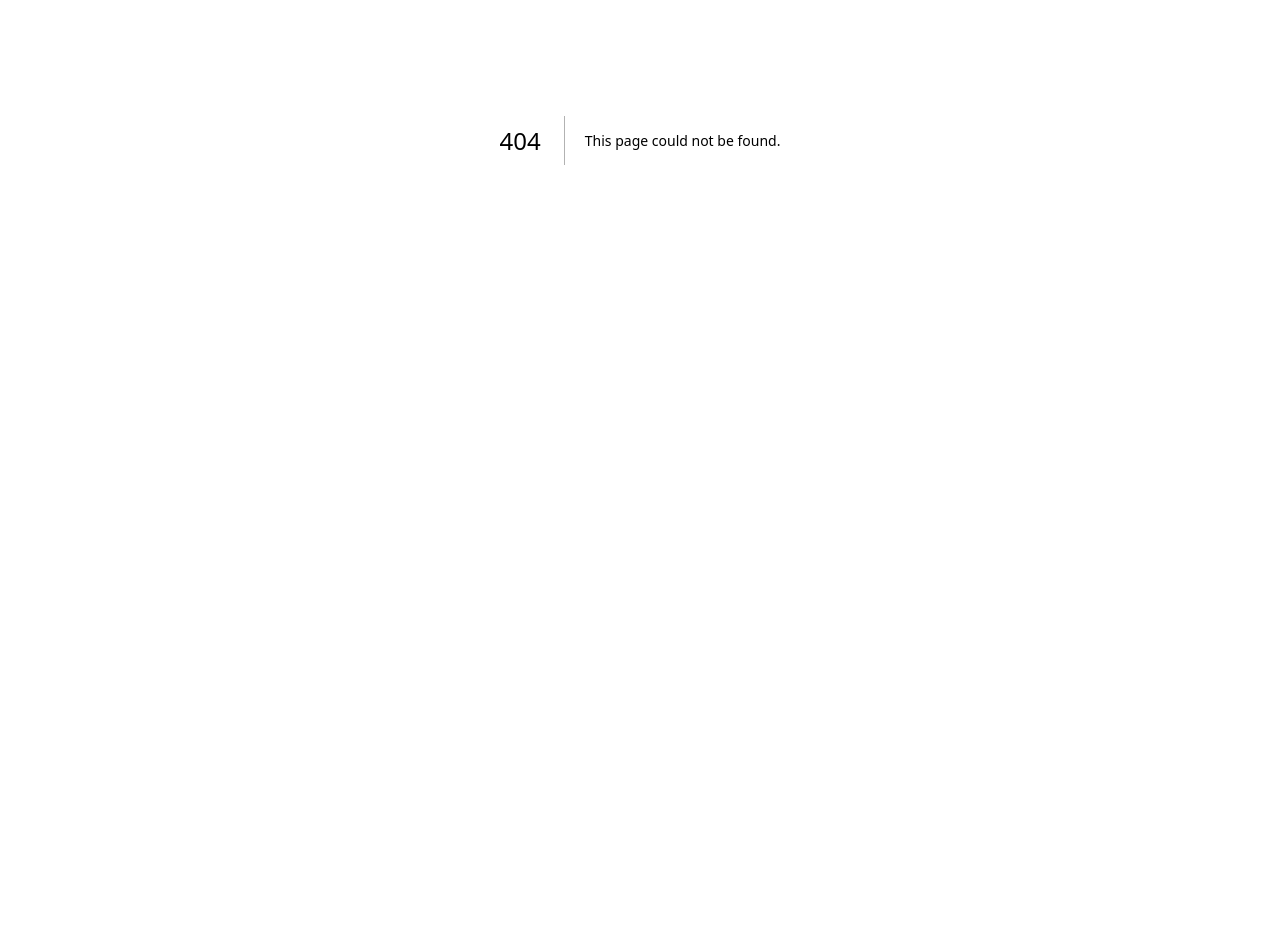
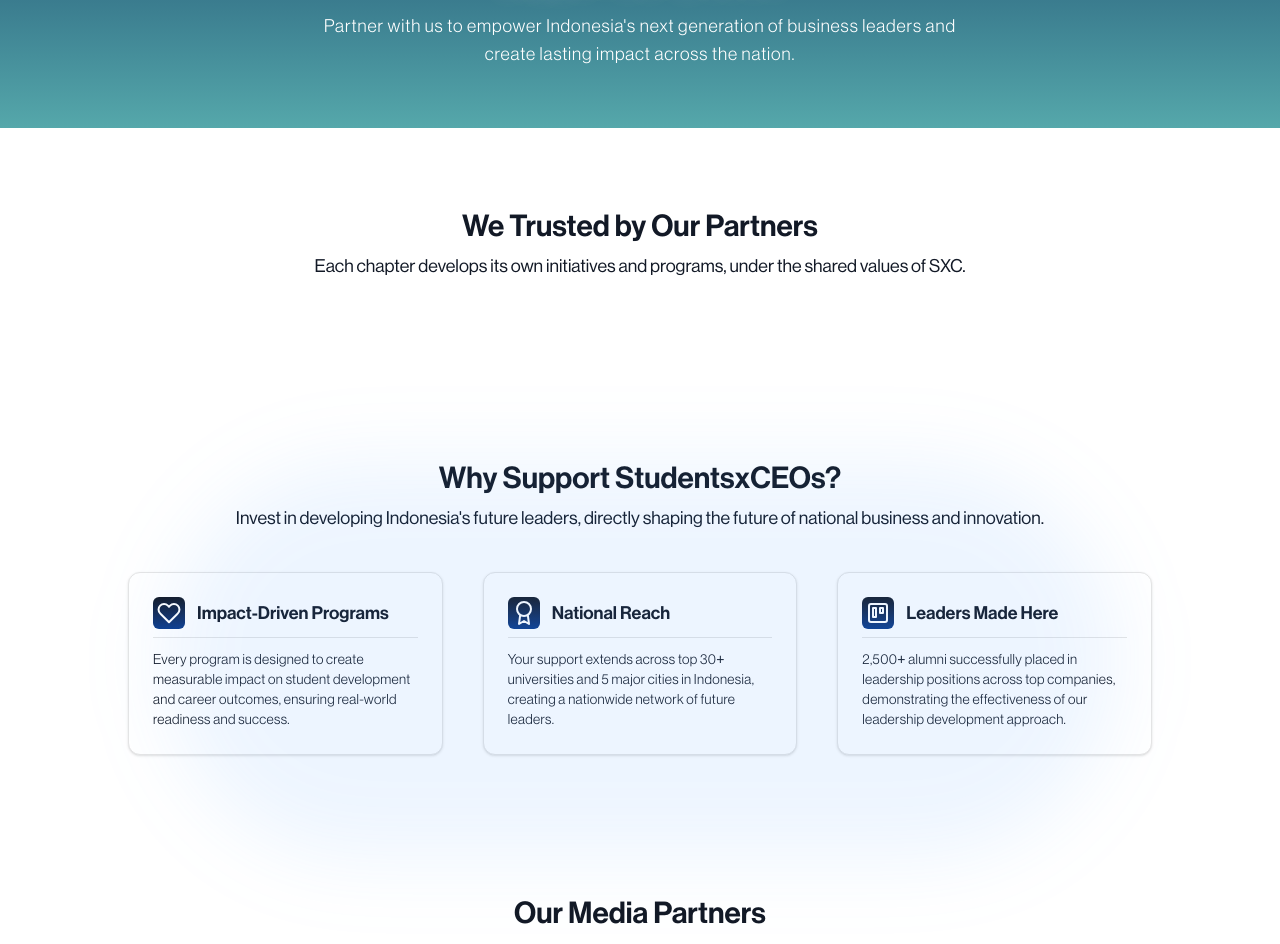
Before and after one commit to diayuunr/studentsxceos-revamp, a Next.js app: page /support in a window 1280 px wide. Before the commit this address had no page. Shown: the part 260-1204 px from the top of the page. Before the commit the page ends 800 px from the top, so only its background shows below. Built offline with nearby package versions, Linux system fonts and the light colour scheme.

Commit message:
feat(support-page): add all section

```diff
--- a/src/app/globals.css
+++ b/src/app/globals.css
@@ -7,6 +7,7 @@
   --color-white: #ffffff;
   --color-black: #000000;
   --color-blue: #BADEEF;
+  --color-green: #50A5A8;
 
   /* Neutral */
   --neutral-25: #FCFCFD;
--- /dev/null
+++ b/src/app/support/Hero.tsx
@@ -0,0 +1,18 @@
+'use client';
+
+export default function Hero() {
+  return (
+    <section className="relative w-full h-[50%] px-6 md:px-16 py-20 md:py-15 text-center overflow-hidden">
+      {/* Hero BG */}
+      <div className="absolute top-0 left-0 w-full h-full overflow-hidden bg-gradient-to-b from-[var(--primary-700)] to-[var(--color-green)] opacity-97">
+      </div>
+      {/* Hero Content */}
+      <div className="relative z-10 max-w-3xl mx-auto text-white">
+        <h1 className="text-2xl md:text-3xl font-medium mt-40 glow-text tracking-wide">Support Our Mission</h1>
+        <p className="text-xs md:text-lg md:max-w-2xl md:text-center mx-auto font-light mt-4 tracking-wider">
+            Partner with us to empower Indonesia&apos;s next generation of business leaders and create lasting impact across the nation.
+        </p>
+      </div>
+    </section>
+  );
+}
--- /dev/null
+++ b/src/app/support/Medpart.tsx
@@ -0,0 +1,14 @@
+'use client';
+
+export default function Medpart() {
+  return (
+    <section className="w-full px-6 md:px-16 py-20 md:py-20 text-center mb-10">
+      <div className="relative z-10 max-w-3xl mx-auto">
+        <h1 className="text-xl md:text-3xl font-medium mb-2">Our Media Partners</h1>
+        <p className="text-sm md:text-lg max-w-5xl mx-auto font-normal mb-10">
+          Amplifying our voice and reach through strategic alliances with leading media platforms.
+        </p>
+      </div>
+    </section>
+  );
+}
--- /dev/null
+++ b/src/app/support/Partners.tsx
@@ -0,0 +1,14 @@
+'use client';
+
+export default function Partners() {
+  return (
+    <section className="w-full px-6 md:px-16 py-20 md:py-20 text-center mb-10">
+      <div className="relative z-10 max-w-3xl mx-auto">
+        <h1 className="text-xl md:text-3xl font-medium mb-2">We Trusted by Our Partners</h1>
+        <p className="text-sm md:text-lg max-w-5xl mx-auto font-normal mb-10">
+          Each chapter develops its own initiatives and programs, under the shared values of SXC.
+        </p>
+      </div>
+    </section>
+  );
+}
--- /dev/null
+++ b/src/app/support/Ways.tsx
@@ -0,0 +1,62 @@
+'use client';
+
+import { Award, Heart, Trello } from "react-feather";
+
+export default function Ways() {
+const values = [
+    {
+        title: "Corporate Partnership",
+        description: "Collaborate with us to gain brand visibility, access top emerging talent, and align with your CSR goals through sponsorship and executive involvement in our talent pipeline programs.",
+        icon: <Heart/>
+    },
+    {
+        title: "Financial Support",
+        description: "Make a direct impact by funding our leadership programs, providing student scholarships, sponsoring events, and supporting the establishment of new chapters across the nation.",
+        icon: <Award/>
+    },
+    {
+        title: "Mentorship & Expertise",
+        description: "Share your industry expertise and shape future leaders by serving as a mentor, facilitating workshops, joining our advisory board, or speaking at our national events.",
+        icon: <Trello/>
+    },
+]
+  return (
+    <section className="w-full px-6 md:px-16 py-20 md:py-5 mb-20 text-center">
+        <div className="relative p-[2px] rounded-[22px] bg-gradient-to-b from-[var(--neutral-900)] to-[var(--primary-500)] backdrop-blur-md w-full">
+            <div className="relative justify-center h-full pt-20 pb-10 max-w-3xl mx-auto">
+            <h1 className="text-xl md:text-3xl font-medium mb-2 text-[var(--color-white)]">Ways to Support</h1>
+            <p className="text-sm md:text-lg max-w-5xl mx-auto font-normal text-[var(--color-white)]">
+                Choose how you&apos;d like to contribute to our mission.
+            </p>
+            </div>
+            <div className="relative justify-center h-full pb-15 max-w-6xl mx-auto">
+            <div className="grid grid-cols-1 md:grid-cols-3 gap-10 max-w-5xl mx-auto">
+            {values.map((value, i) => (
+            <div key={i} className="border border-[var(--color-neutral-200)] rounded-xl p-6 shadow-sm bg-[var(--color-white)] ">
+                <div className="flex items-center gap-3 mb-2">
+                <div className="w-8 h-8 flex items-center justify-center text-[var(--color-white)] rounded-md bg-gradient-to-b from-[var(--neutral-900)] to-[var(--primary-500)]">
+                    {value.icon}
+                </div>
+                <h2 className="text-md md:text-lg font-medium">
+                    {value.title}
+                </h2>
+                </div>
+
+                <div className="border-t border-[var(--color-neutral-200)] mb-3"></div>
+
+                <p className="text-sm font-light max-w-md tracking-wide text-left">
+                {value.description}
+                </p>
+                <div>
+                <button className="mt-4 py-1.5 w-full rounded-md bg-[var(--color-black)] text-white text-sm font-medium cursor-pointer hover:bg-[var(--neutral-800)] transition-colors">
+                    Join our community
+                </button>
+                </div>
+            </div>
+            ))}
+            </div>
+            </div>
+        </div>
+    </section>
+  );
+}
--- /dev/null
+++ b/src/app/support/Why.tsx
@@ -0,0 +1,58 @@
+'use client';
+
+import { Award, Heart, Trello } from "react-feather";
+
+const values = [
+    {
+        title: "Impact-Driven Programs",
+        description: "Every program is designed to create measurable impact on student development and career outcomes, ensuring real-world readiness and success.",
+        icon: <Heart/>
+    },
+    {
+        title: "National Reach",
+        description: "Your support extends across top 30+ universities and 5 major cities in Indonesia, creating a nationwide network of future leaders.",
+        icon: <Award/>
+    },
+    {
+        title: "Leaders Made Here",
+        description: "2,500+ alumni successfully placed in leadership positions across top companies, demonstrating the effectiveness of our leadership development approach.",
+        icon: <Trello/>
+    },
+]
+export default function Why() {
+  return (
+    <>
+    <section className="w-full px-6 md:px-16 py-20 md:py-5 text-center mb-10">
+      <div>
+        <div className="absolute inset-1 flex items-center justify-center">
+            <div className="w-3/4 h-2/4 bg-blue-400/10 blur-2xl rounded-full translate-y-130"></div>
+        </div>
+      <h1 className="text-xl md:text-3xl font-medium mb-2">Why Support StudentsxCEOs?</h1>
+      <p className="text-sm md:text-lg max-w-5xl mx-auto font-normal mb-10">
+        Invest in developing Indonesia&apos;s future leaders, directly shaping the future of national business and innovation.
+      </p>
+      <div className="grid grid-cols-1 md:grid-cols-3 gap-10 max-w-5xl mx-auto">
+        {values.map((value, i) => (
+        <div key={i} className="border border-[var(--color-neutral-200)] rounded-xl p-6 shadow-sm bg-[var(--color-white)]">
+            <div className="flex items-center gap-3 mb-2">
+            <div className="w-8 h-8 flex items-center justify-center text-[var(--color-white)] rounded-md bg-gradient-to-b from-[var(--neutral-900)] to-[var(--primary-500)]">
+                {value.icon}
+            </div>
+            <h2 className="text-md md:text-lg font-medium">
+                {value.title}
+            </h2>
+            </div>
+
+            <div className="border-t border-[var(--color-neutral-200)] mb-3"></div>
+
+            <p className="text-sm font-light max-w-md tracking-wide text-left">
+            {value.description}
+            </p>
+        </div>
+        ))}
+      </div>
+      </div>
+    </section>
+    </>
+  );
+}
--- /dev/null
+++ b/src/app/support/page.tsx
@@ -0,0 +1,19 @@
+import Navbar from "@/components/Navbar";
+import Hero from "./Hero";
+import Partners from "./Partners";
+import Why from "./Why";
+import Ways from "./Ways";
+import Medpart from "./Medpart";
+
+export default function About() {
+  return (
+    <main className="min-h-screen">
+      <Navbar />
+      <Hero />
+      <Partners />
+      <Why />
+      <Medpart />
+      <Ways />
+    </main>
+  );
+}
```
